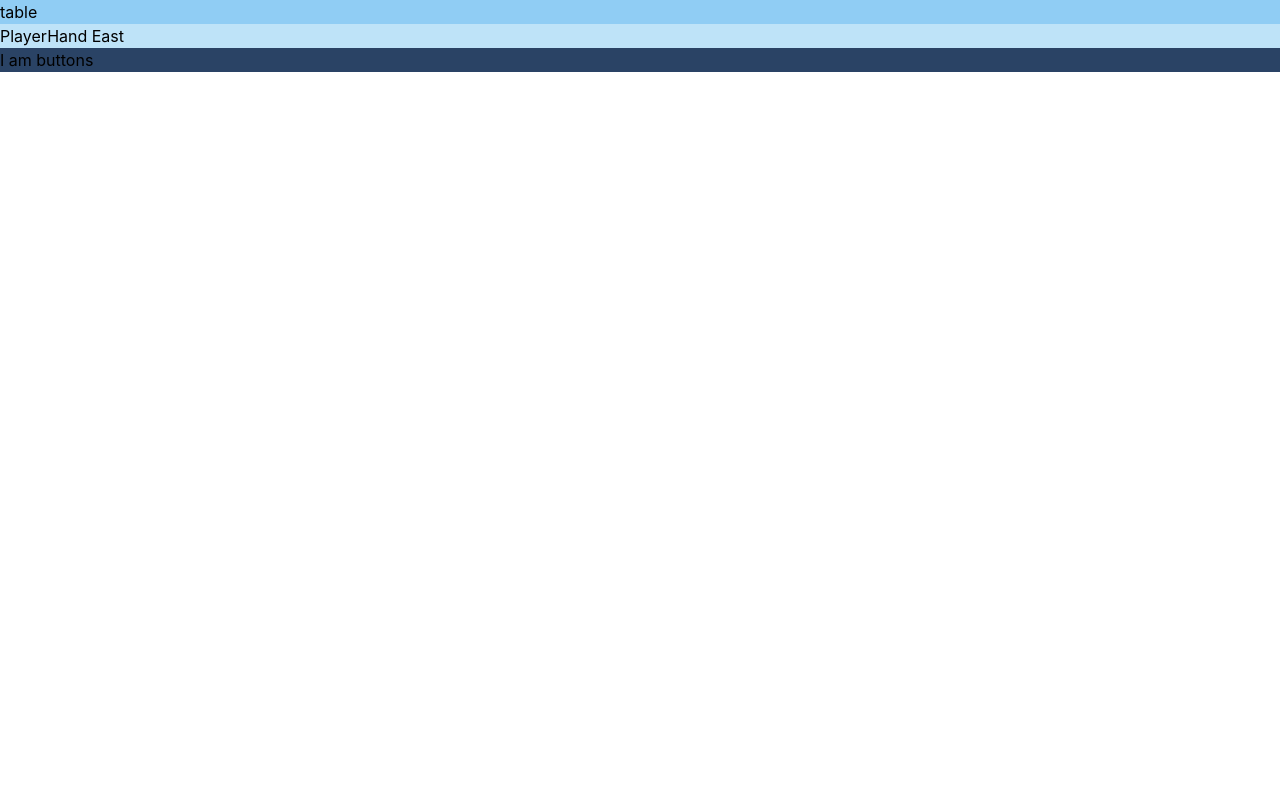
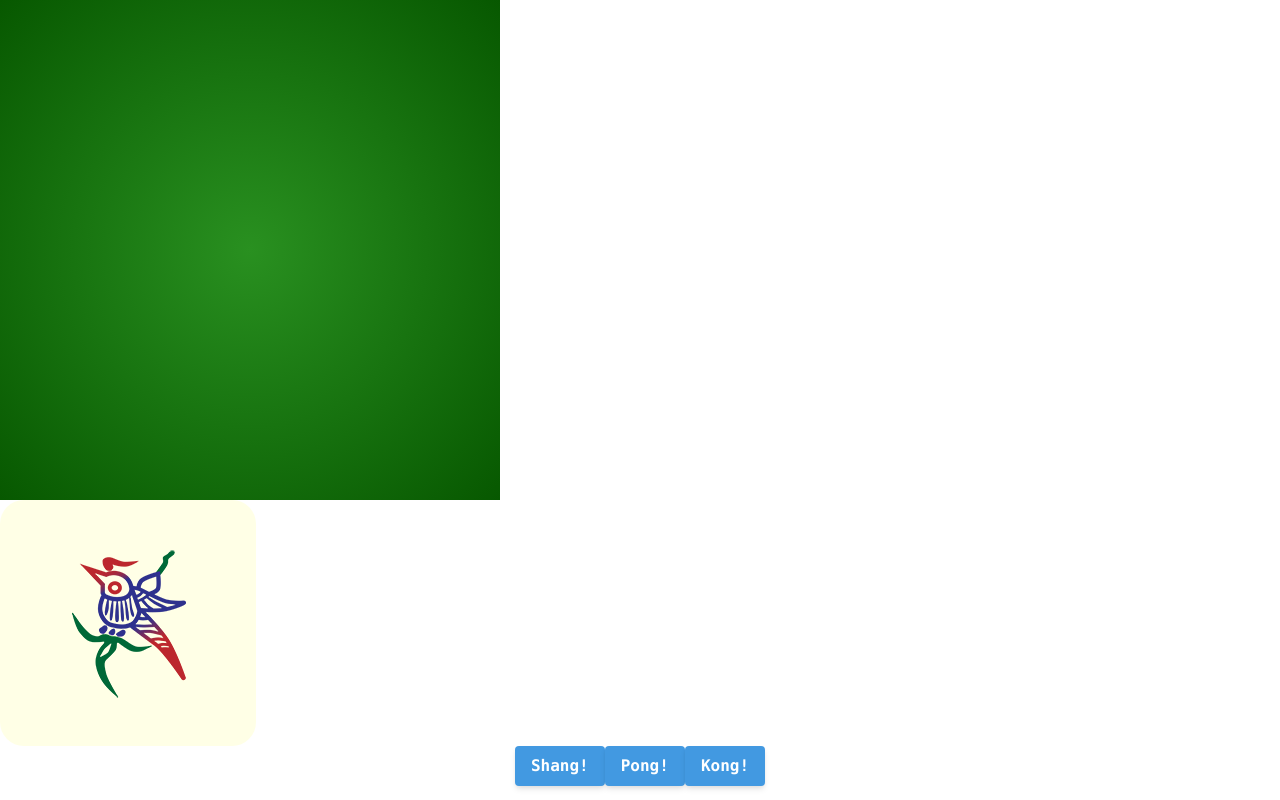
Before and after one commit to Solobrosco/mahjongtable, a React (Create React App) app: page /play in a window 1280 px wide. Built offline with nearby package versions, Linux system fonts and the light colour scheme.

Commit message:
sunday commits

```diff
--- a/src/components/Table.tsx
+++ b/src/components/Table.tsx
@@ -2,8 +2,7 @@ import React from 'react';
 
 const Table = () => {
     return(
-        <div className='bg-blue-300'>
-            table
+        <div className='table'>
         </div>
     );
 }
--- a/src/css/App.css
+++ b/src/css/App.css
@@ -24,9 +24,19 @@
   color: white;
 }
 
+.table {
+  background: -webkit-radial-gradient(circle,#299020,#075800);
+  width: 500px;
+  height: 500px;
+  align-items: center;
+  justify-content: center;
+  font-size: calc(10px + 2vmin);
+  color: white;
+}
+
 .tile {
-  width: 25vmin;
-  height: 25vmin;
+  width: 5px;
+  height: 5px;
   border-radius: 3vmin;
   background-color: #ffffe6;
 }
--- a/src/features/Hand.tsx
+++ b/src/features/Hand.tsx
@@ -1,9 +1,12 @@
 import React from 'react';
+import Tile from '../components/Tile';
 
 const Hand = () => {
     return(
-        <div className='bg-blue-200'>
-            PlayerHand East
+        <div>
+
+            <Tile />
+
         </div>
     );
 }
--- a/src/features/player/functions/Calls.tsx
+++ b/src/features/player/functions/Calls.tsx
@@ -2,8 +2,16 @@ import React from 'react';
 
 const Calls = () => {
     return(
-        <div className='bg-color-500 bg-blue-900'>
-            I am buttons
+        <div>
+            <button className="shadow-md font-mono text-center bg-blue-500 hover:bg-blue-700 text-white font-bold py-2 px-4 rounded">
+                Shang!
+            </button>
+            <button className="shadow-md font-mono text-center bg-blue-500 hover:bg-blue-700 text-white font-bold py-2 px-4 rounded">
+                Pong!
+            </button>
+            <button className="shadow-md font-mono text-center bg-blue-500 hover:bg-blue-700 text-white font-bold py-2 px-4 rounded">
+                Kong!
+            </button>
         </div>
     );
 }
--- a/src/pages/Play.tsx
+++ b/src/pages/Play.tsx
@@ -9,10 +9,10 @@ import PlayerFunction from '../features/player/functions/Calls';
 
 function Play(){
     return(
-        <div className="bg-blue-200">
-            {/* <Tile />
-            <Player /> */}
-            <Table />
+        <div className="App">
+            <div className='table'>
+                <Table />
+            </div>
             <PlayersHand />
             <PlayerFunction />
         </div>
```
Also changed, not shown: src/App.tsx (+11 -1 lines).
